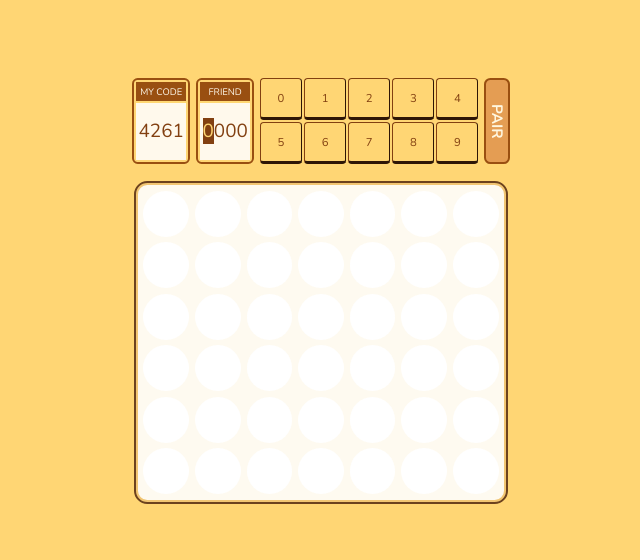
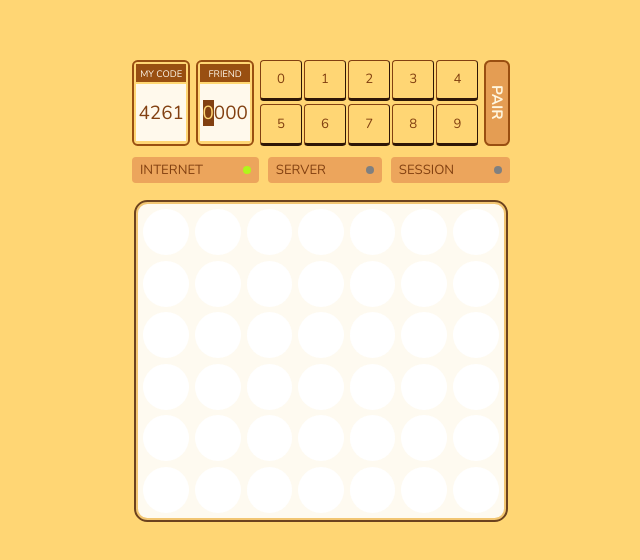
Before and after one commit to marinm/connect-four, a React (Vite) app: page / in a window 1280 px wide. Shown: the part 110-670 px from the top of the page, without its empty margins (319-959 px from the left). Built offline with nearby package versions, Linux system fonts and the light colour scheme.

Commit message:
show status indicators

```diff
--- a/src/components/CodePage.tsx
+++ b/src/components/CodePage.tsx
@@ -2,6 +2,7 @@ import { useState } from "react";
 import { classes } from "../utils/classes";
 import { Room } from "../hooks/useRoom";
 import { CODE_LENGTH } from "../config";
+import { StatusBadge } from "./StatusBadge";
 
 type Props = {
     room: Room;
@@ -30,6 +31,14 @@ export function CodePage({ room }: Props) {
         .map((_, i) => i);
 
     return (
+        <div
+            style={{
+                width: "100%",
+                display: "flex",
+                flexDirection: "column",
+                gap: "1ch",
+            }}
+        >
             <div
                 style={{
                     width: "100%",
@@ -144,8 +153,7 @@ export function CodePage({ room }: Props) {
                         gridTemplateColumns: "repeat(5, 1fr)",
                         gridTemplateRows: "1fr 1fr",
                         gap: "0.2ch",
-                    width: "90%",
-                    maxWidth: "10cm",
+                        flexGrow: 1,
                     }}
                 >
                     {[0, 1, 2, 3, 4, 5, 6, 7, 8, 9].map((n) => (
@@ -153,13 +161,13 @@ export function CodePage({ room }: Props) {
                             key={n}
                             onClick={() => enterNumber(n)}
                             style={{
-                            fontSize: "0.6rem",
+                                fontSize: "0.7rem",
                                 backgroundColor: "transparent",
                                 borderRadius: "0.2rem",
                                 borderWidth: "0.1rem 0.1rem 0.2rem 0.1rem",
-                            aspectRatio: "1",
                                 padding: "0",
                                 margin: "0",
+                                aspectRatio: "1",
                             }}
                         >
                             {n}
@@ -181,5 +189,26 @@ export function CodePage({ room }: Props) {
                     PAIR
                 </button>
             </div>
+            <div
+                style={{
+                    width: "100%",
+                    display: "flex",
+                    justifyContent: "space-between",
+                    gap: "0.8ch",
+                }}
+            >
+                <StatusBadge
+                    label="Internet"
+                    on={room.socket.isOnline}
+                    error={false}
+                />
+                <StatusBadge
+                    label="Server"
+                    on={room.socket.readyState === WebSocket.OPEN}
+                    error={false}
+                />
+                <StatusBadge label="Session" on={room.ready} error={false} />
+            </div>
+        </div>
     );
 }
--- /dev/null
+++ b/src/components/StatusBadge.tsx
@@ -0,0 +1,35 @@
+type Props = {
+    label: string;
+    on: boolean;
+    error: boolean;
+};
+
+export function StatusBadge(props: Props) {
+    const indicatorColor = props.error ? "red" : props.on ? "#b0f61b" : "gray";
+
+    return (
+        <div
+            style={{
+                fontSize: "0.7rem",
+                flexGrow: "1",
+                display: "flex",
+                justifyContent: "space-between",
+                alignItems: "center",
+                textTransform: "uppercase",
+                backgroundColor: "#eca55c",
+                padding: "0.5ch 1ch",
+                borderRadius: "0.5ch",
+            }}
+        >
+            {props.label}
+            <div
+                style={{
+                    width: "1ch",
+                    height: "1ch",
+                    backgroundColor: indicatorColor,
+                    borderRadius: "50%",
+                }}
+            ></div>
+        </div>
+    );
+}
```
Lines whose indentation alone changed are shown as unchanged.
